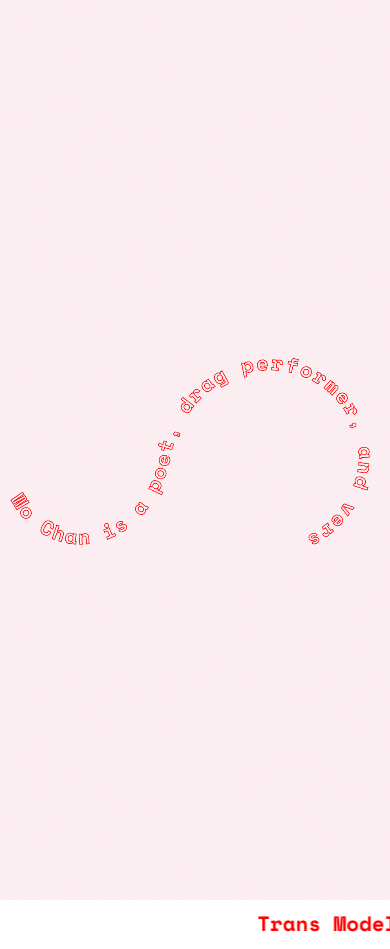
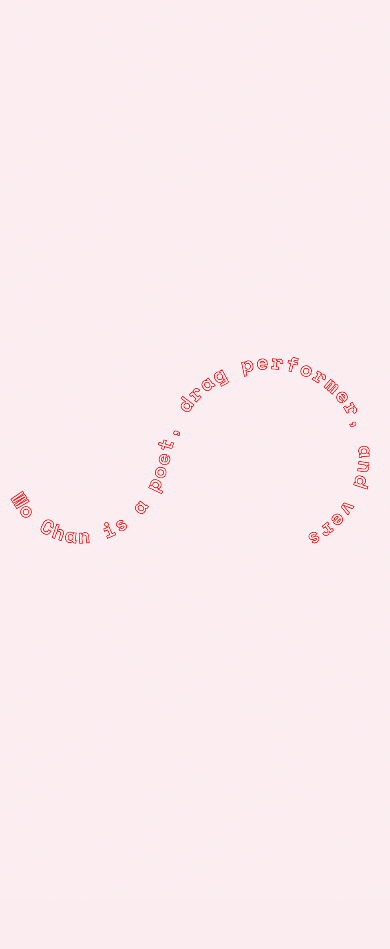
Before and after one commit to wobingo/wobingo.github.io, a Jekyll site: the page built from index.md, in a window 390 px wide. Built offline with Jekyll 4.4.1, drawn with Linux system fonts in a browser that asks for light colours; after the commit the page ends 900 px from its top, so only the background shows below that; grey boxes are pictures that could not be loaded.

Commit message:
Responsive tweaks

```diff
--- a/_sass/_base.scss
+++ b/_sass/_base.scss
@@ -28,8 +28,10 @@
   box-sizing: inherit;
 }
 
-body {
+html, body {
   font-size: 16px;
+  @media screen and (max-width: 900px) { font-size: 15px; }
+  @media screen and (max-width: 600px) { font-size: 14px; }
   line-height: $base-line-height;
   font-family: $base-font-family;
   font-weight: $base-font-weight;
@@ -44,18 +46,6 @@
   overflow: hidden;
   @include cursor(default);
 }
-
-@media screen and (max-width: 900px) {
-  font-size: 15px;
- }
-
-@media screen and (max-width: 600px) {
-  font-size: 14px;
-}
-
-@media screen and (max-width: 400px) {
-  font-size: 13px;
- }
 
 ::selection {
   background: $color-primary;
--- a/_sass/_header.scss
+++ b/_sass/_header.scss
@@ -56,6 +56,8 @@
   margin: 20px;
   animation: 0.2s popIn $cubic-bezier both;
   animation-delay: 7.5s;
+  display: flex;
+  justify-content: flex-end;
 
   .nav-trigger {
     display: none;
@@ -76,21 +78,20 @@
   }
 
   .page-link {
-    font-size: 24px;
-    padding: 12px;
-    display: inline-block;
+    font-size: 1.5rem;
+    padding: 0.8rem;
     transform: rotate(-6deg);
     text-decoration: none;
     position: relative;
     &:after {
       // Underline
       content: '';
-      width: calc(100% - 24px);
+      width: calc(100% - 1.6rem);
       height: 3px;
       background-color: $color-primary;
       position: absolute;
-      bottom: 14px;
-      left: 12px;
+      bottom: 0.85rem;
+      left: 0.8rem;
       opacity: 0;
       transform: translateY(-3px);
       transition: opacity 0.2s ease, transform 0.2s ease;
@@ -109,3 +110,11 @@
     }
   }
 }
+
+@media screen and (max-width: 630px) {
+  .site-nav {
+    flex-direction: column;
+    justify-content: flex-start;
+    align-items: flex-end;
+  }
+}
```
